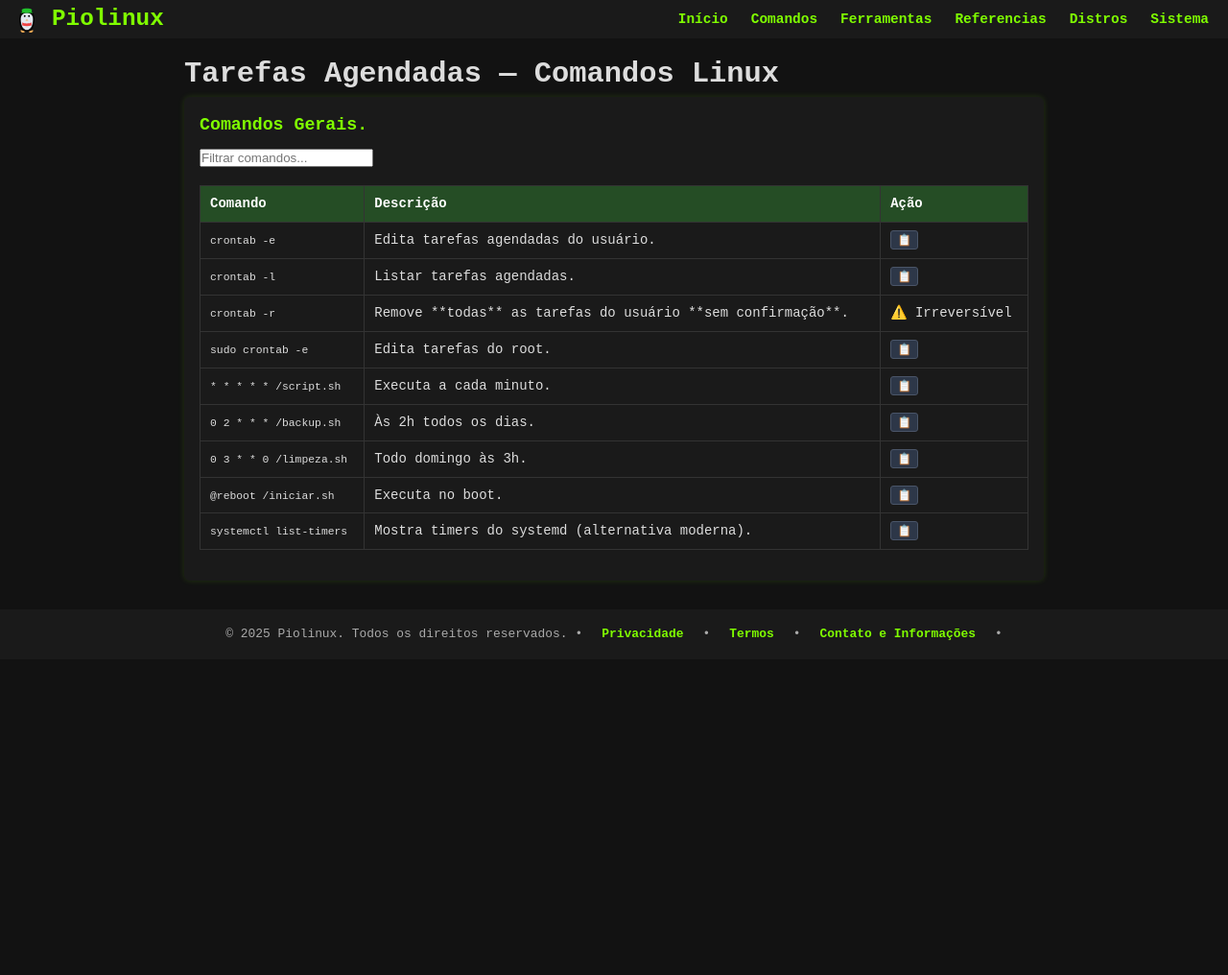
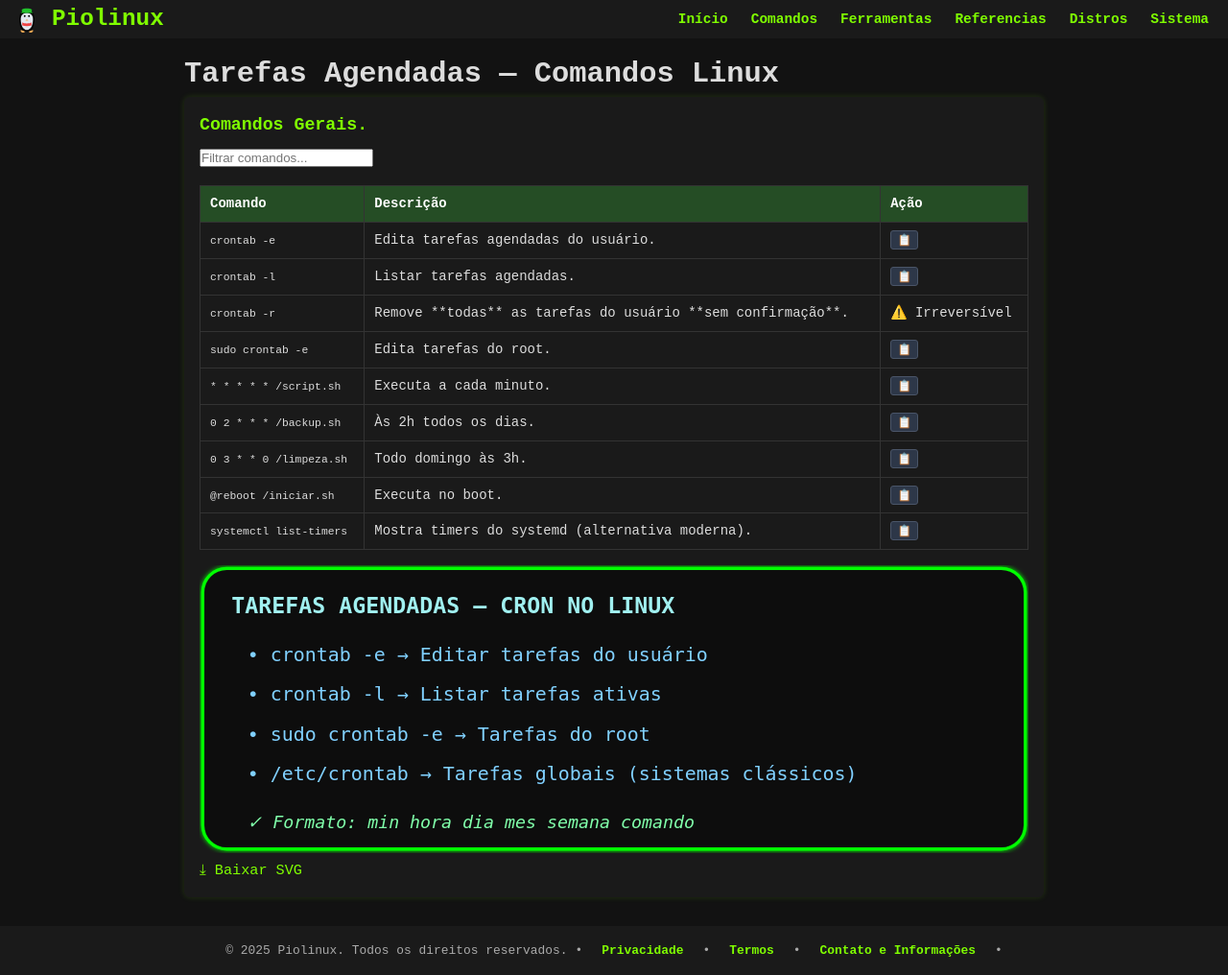
Before and after one commit to Piolinux/piolinux-site, a Jekyll site: the page built from _pages/_comandos/tarefas-agendadas.md, in a window 1280 px wide. Shown: the whole page at 96% size. Built offline with Jekyll 4.4.1, drawn with Linux system fonts in a browser that asks for light colours; before the commit the page ends 900 px from its top, so only the background shows below that.

Commit message:
Update tarefas-agendadas.md

```diff
--- a/_pages/_comandos/tarefas-agendadas.md
+++ b/_pages/_comandos/tarefas-agendadas.md
@@ -78,6 +78,54 @@ function filtrarLinhas(termo) {
     </tr>
   </tbody>
 </table>
+<figure>
+<svg viewBox="0 0 520 180" xmlns="http://www.w3.org/2000/svg">
+  <defs>
+    <filter id="glow" x="-10%" y="-10%" width="120%" height="120%">
+      <feGaussianBlur stdDeviation="1.5" result="blur"/>
+      <feFlood flood-color="#00ff00" result="glow"/>
+      <feComposite in="glow" in2="blur" operator="in" result="softGlow"/>
+      <feMerge>
+        <feMergeNode in="softGlow"/>
+        <feMergeNode in="SourceGraphic"/>
+      </feMerge>
+    </filter>
+    <linearGradient id="grad" x1="0%" y1="0%" x2="0%" y2="100%">
+      <stop offset="0%" style="stop-color:#0f0f0f;stop-opacity:1"/>
+      <stop offset="100%" style="stop-color:#0a0a0a;stop-opacity:1"/>
+    </linearGradient>
+  </defs>
+
+  <style>
+    .label { fill: #a0f0f0; font-family: 'Fira Code', 'DejaVu Sans Mono', monospace; font-size: 14px; font-weight: bold; }
+    .cmd { fill: #80d0ff; font-family: 'Fira Code', 'DejaVu Sans Mono', monospace; font-size: 12px; }
+    .safe { fill: #80ffaa; font-family: 'Fira Code', 'DejaVu Sans Mono', monospace; font-size: 11px; font-style: italic; }
+  </style>
+
+  <!-- Fundo arredondado -->
+  <rect x="2" y="2" width="516" height="176" rx="15" ry="15"
+        fill="url(#grad)" stroke="#00ff00" stroke-width="2" filter="url(#glow)" />
+
+  <text class="label" x="20" y="30">TAREFAS AGENDADAS — CRON NO LINUX</text>
+
+  <!-- Comandos essenciais -->
+  <text class="cmd" x="30" y="60">• crontab -e          → Editar tarefas do usuário</text>
+  <text class="cmd" x="30" y="85">• crontab -l          → Listar tarefas ativas</text>
+  <text class="cmd" x="30" y="110">• sudo crontab -e     → Tarefas do root</text>
+  <text class="cmd" x="30" y="135">• /etc/crontab        → Tarefas globais (sistemas clássicos)</text>
+
+  <!-- Formato do cron -->
+  <text class="safe" x="30" y="165">✓ Formato: min hora dia mes semana comando</text>
+</svg>
+
+
+
+
+</figure>
+
+<a href="/assets/imagens/tarefas-agendadas.svg" download>⤓ Baixar SVG</a>
+
+
 
 
 </section>
```
